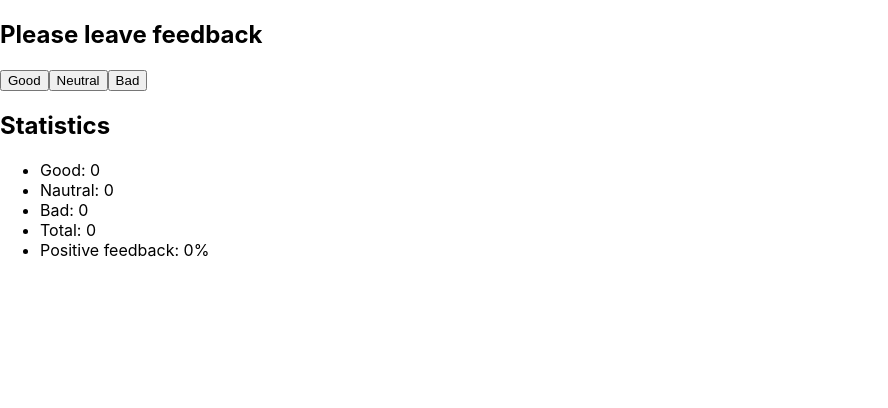
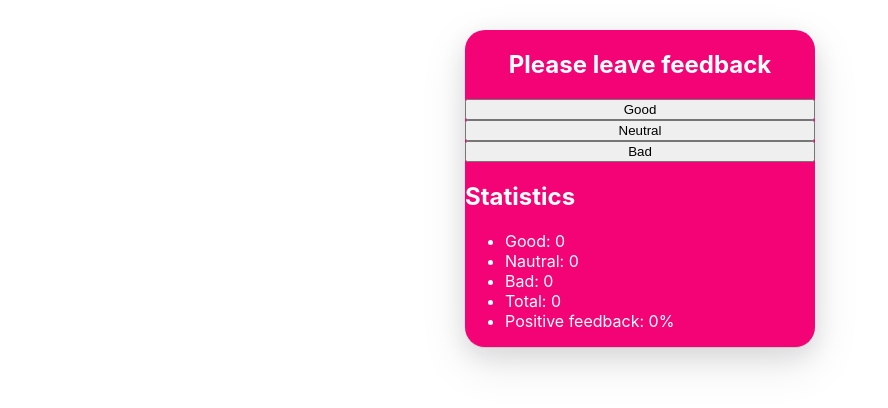
Before and after one commit to krzysztof-kryczka/goit-react-hw-02-feedback, a React (Create React App) app: page / in a window 1280 px wide. Shown: the top 408 px of the page, without its empty margins (0-888 px from the left). Built offline with nearby package versions, Linux system fonts and the light colour scheme.

Commit message:
Feedback Widget - step 3 : done partial (refactor Section)

```diff
--- a/src/components/App.jsx
+++ b/src/components/App.jsx
@@ -1,4 +1,5 @@
 import React, { Component } from 'react';
+import Section from './Section/Section';
 
 export class App extends Component {
   state = {
@@ -22,8 +23,7 @@ export class App extends Component {
   render() {
     return (
       <>
-        <div>
-          <h2>Please leave feedback</h2>
+        <Section title="Please leave feedback">
           <button type="button" name="good" onClick={this.leaveFeedback}>
             Good
           </button>
@@ -33,7 +33,6 @@ export class App extends Component {
           <button type="button" name="bad" onClick={this.leaveFeedback}>
             Bad
           </button>
-        </div>
           <div>
             <h2>Statistics</h2>
             <ul>
@@ -46,6 +45,7 @@ export class App extends Component {
               </li>
             </ul>
           </div>
+        </Section>
       </>
     );
   }
--- /dev/null
+++ b/src/components/Section/Section.jsx
@@ -0,0 +1,22 @@
+import React from 'react';
+import PropTypes from 'prop-types';
+
+import css from './Section.module.css';
+
+const Section = props => {
+  const { title, children } = props;
+
+  return (
+    <div className={css.feedback}>
+      <h2 className={css.feedback__title}>{title}</h2>
+      {children}
+    </div>
+  );
+};
+
+Section.propTypes = {
+  title: PropTypes.string.isRequired,
+  children: PropTypes.node.isRequired,
+};
+
+export default Section;
--- /dev/null
+++ b/src/components/Section/Section.module.css
@@ -0,0 +1,19 @@
+.feedback {
+  display: flex;
+  flex-direction: column;
+  margin: 0 auto;
+  margin-top: 30px;
+  width: 350px;
+  border-radius: 20px;
+  background-color: #f30376;
+  color: #fff;
+  box-shadow: rgba(17, 17, 26, 0.1) 0px 1px 0px,
+    rgba(17, 17, 26, 0.1) 0px 8px 24px, rgba(17, 17, 26, 0.1) 0px 16px 48px;
+}
+
+.feedback__title {
+  display: flex;
+  justify-content: center;
+  margin: 0;
+  padding: 20px 0 20px 0;
+}
```
Lines whose indentation alone changed are shown as unchanged.
